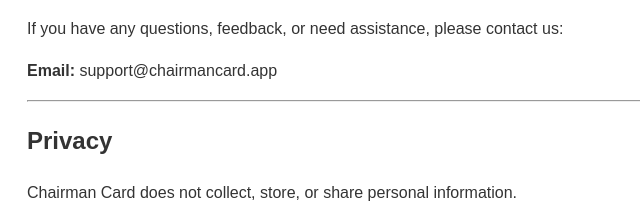
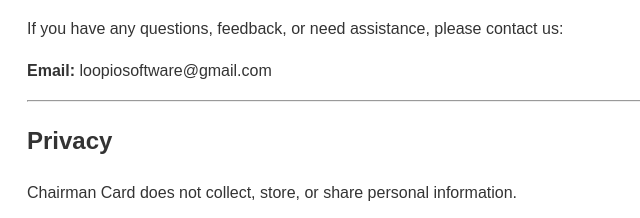
Before and after one commit to burakozyurt/chairmancard-support, a plain HTML site: page index.html in a window 1280 px wide. Shown: the part 285-503 px from the top of the page, 253-893 px from the left. Drawn offline with Linux system fonts and the light colour scheme.

Commit message:
Update index.html

```diff
--- a/index.html
+++ b/index.html
@@ -14,7 +14,7 @@
 
   <h2>Support</h2>
   <p>If you have any questions, feedback, or need assistance, please contact us:</p>
-  <p><strong>Email:</strong> support@chairmancard.app</p>
+  <p><strong>Email:</strong> loopiosoftware@gmail.com</p>
 
   <hr />
 
```
